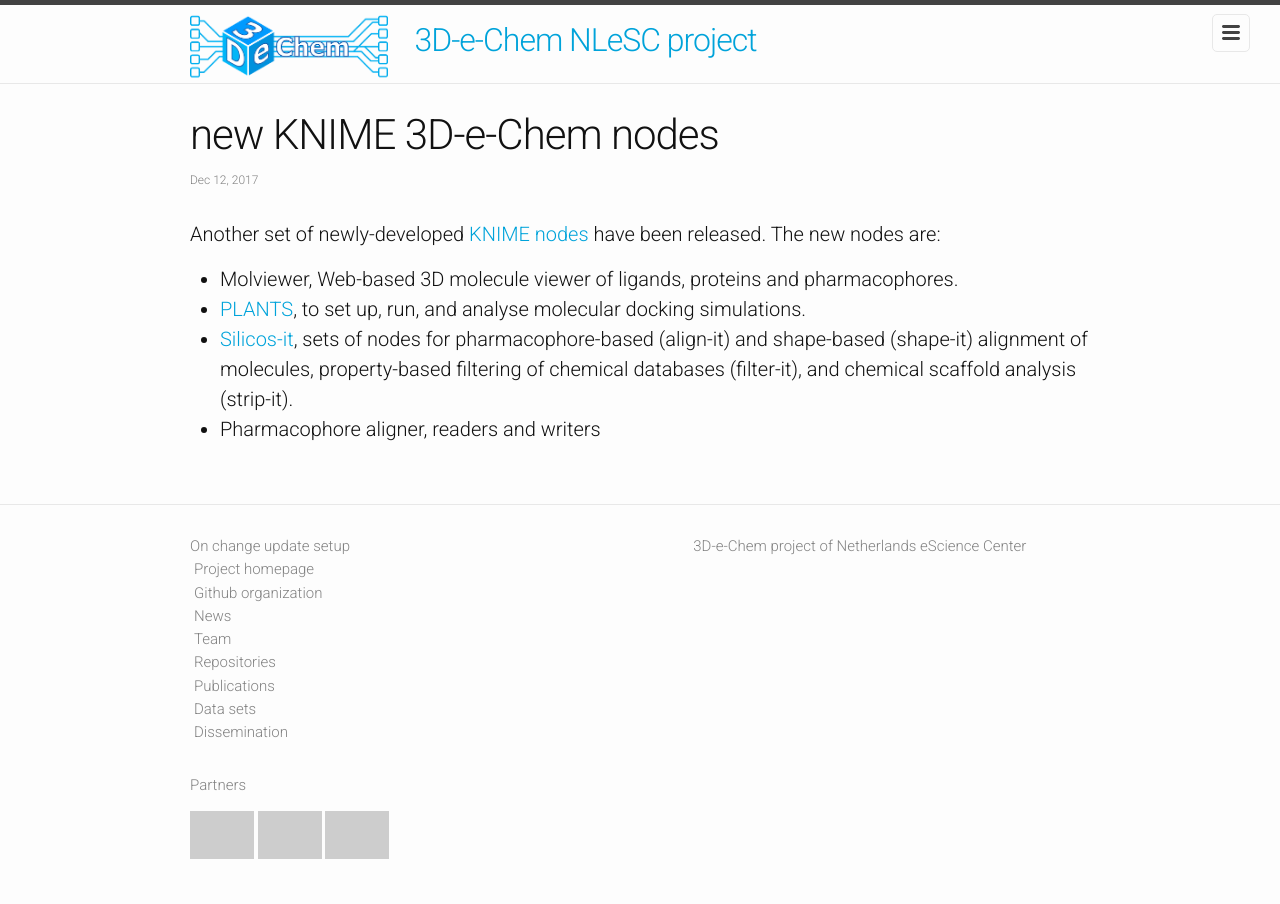
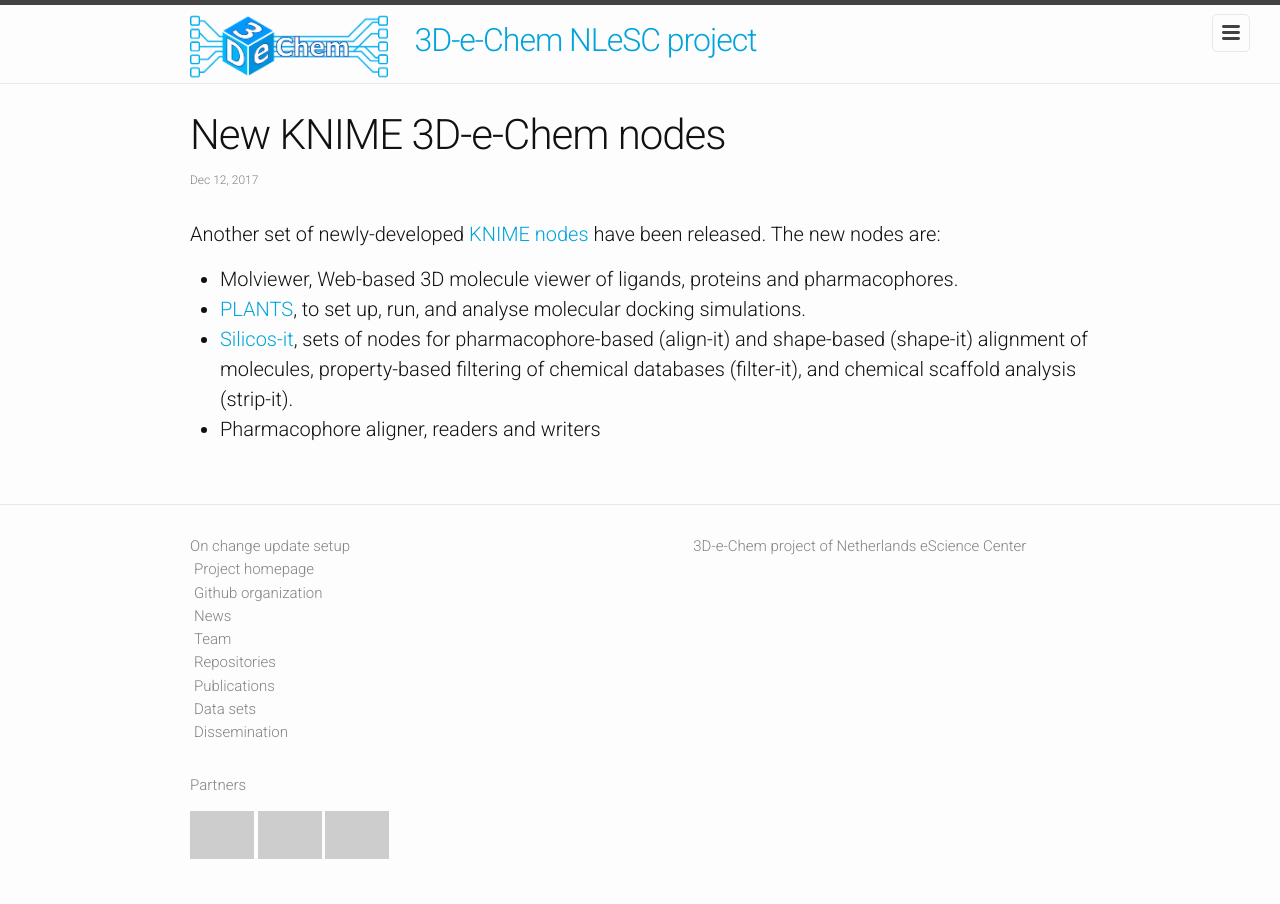
Before and after one commit to 3D-e-Chem/3D-e-Chem.github.io, a Jekyll site: the page built from _posts/2017-12-12-nodes.md, in a window 1280 px wide. Built offline with Jekyll 4.4.1, drawn with Linux system fonts in a browser that asks for light colours; a style sheet for code colours, icons or effects is not loaded; grey boxes are pictures that could not be loaded.

Commit message:
Minor adjustment

```diff
--- a/_posts/2017-12-12-nodes.md
+++ b/_posts/2017-12-12-nodes.md
@@ -1,5 +1,5 @@
 ---
-title: 'new KNIME 3D-e-Chem nodes'
+title: 'New KNIME 3D-e-Chem nodes'
 ---
 Another set of newly-developed <a href="https://www.knime.com/3d-e-chem-nodes-for-knime">KNIME nodes</a> have been released.
 The new nodes are:
```
